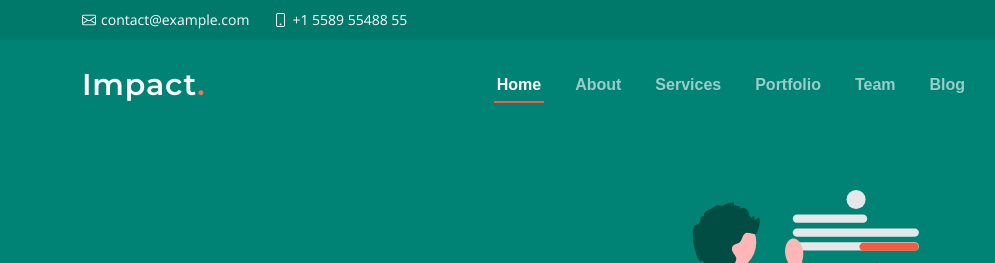
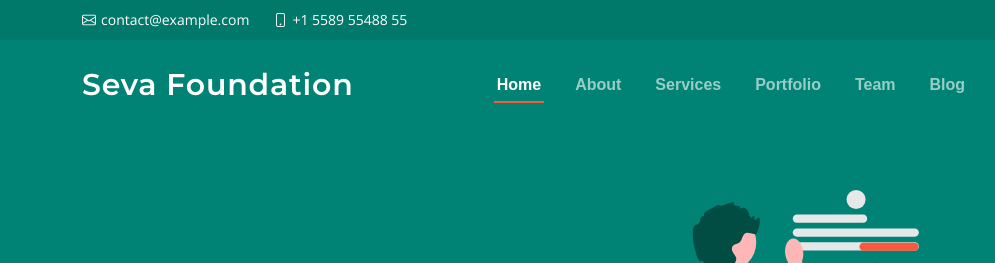
Before and after one commit to vsmaurya/Sevafoundation, a plain HTML site: page index.html in a window 1280 px wide. Shown: the top 263 px of the page, 0-995 px from the left. Drawn offline with nearby package versions, Linux system fonts and the light colour scheme.

Commit message:
Update index.html

```diff
--- a/index.html
+++ b/index.html
@@ -61,7 +61,7 @@
       <a href="index.html" class="logo d-flex align-items-center">
         <!-- Uncomment the line below if you also wish to use an image logo -->
         <!-- <img src="assets/img/logo.png" alt=""> -->
-        <h1>Impact<span>.</span></h1>
+        <h1>Seva Foundation<span></span></h1>
       </a>
       <nav id="navbar" class="navbar">
         <ul>
```
